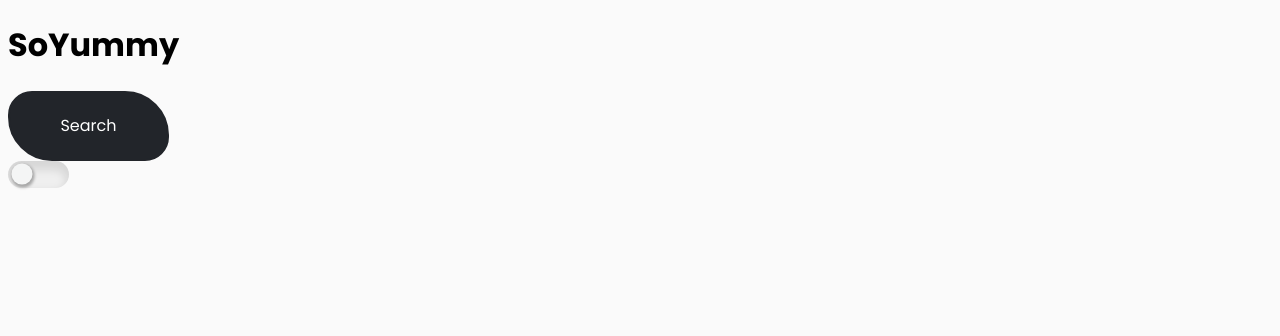
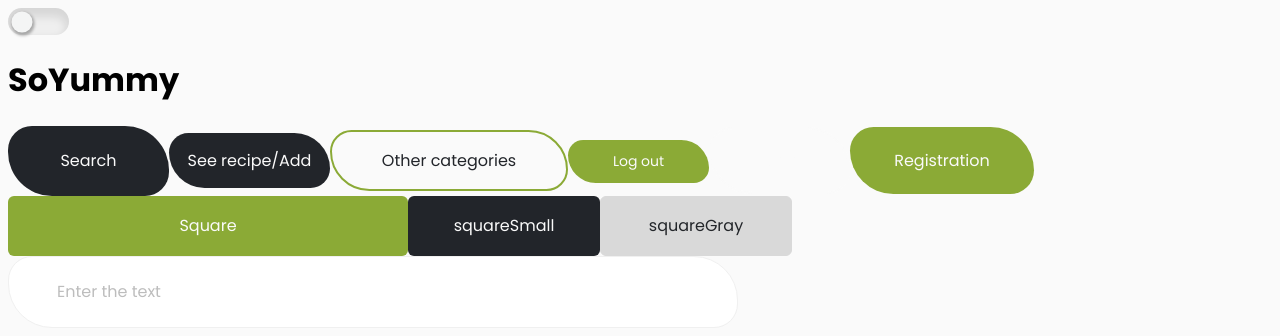
Before and after one commit to DominikDanielewicz/SoYummy, a React (Vite) app: page / in a window 1280 px wide. Shown: the top 336 px of the page. Built offline with nearby package versions, Linux system fonts and the light colour scheme; the HTML template or start-up script is replaced by a standard one.

Commit message:
Buttons, SearchInput components
All buttons prepared according to a variant type passed as a prop. Search input for Search component. More theme (colors, fonts, rem units) adjustments.

```diff
--- a/src/App.jsx
+++ b/src/App.jsx
@@ -1,10 +1,11 @@
 import './App.css';
-import Button from './components/Button/Button';
+import Button from './components/Button/Button.styled';
 import { ThemeProvider } from 'styled-components';
 import { GlobalStyles, lightTheme, darkTheme } from './styles/themes';
 import { useSelector } from 'react-redux';
 import { selectTheme } from './redux/theme/selectors';
 import ThemeSwitcher from './components/ThemeSwitcher/ThemeSwitcher';
+import SearchInput from './components/SearchInput/SearchInput';
 
 const App = () => {
   const themeType = useSelector(selectTheme);
@@ -13,9 +14,18 @@ const App = () => {
   return (
     <ThemeProvider theme={theme}>
       <GlobalStyles />
+      <ThemeSwitcher />
       <h1>SoYummy</h1>
       <Button>Search</Button>
-      <ThemeSwitcher />
+      <Button $variant="roundedSmall">See recipe/Add</Button>
+      <Button $variant="category">Other categories</Button>
+      <Button $variant="logout">Log out</Button>
+      <Button $variant="signin">Sign in</Button>
+      <Button $variant="register">Registration</Button>
+      <Button $variant="square">Square</Button>
+      <Button $variant="squareSmall">squareSmall</Button>
+      <Button $variant="squareGray">squareGray</Button>
+      <SearchInput placeholder="Enter the text" type="text" />
     </ThemeProvider>
   );
 };
--- a/src/components/Button/Button.styled.js
+++ b/src/components/Button/Button.styled.js
@@ -1,21 +1,142 @@
-import styled from 'styled-components';
+import styled, { css } from 'styled-components';
+import { colors } from '../../styles/themes';
 
 const StyledButton = styled.button`
-  width: 161px;
-  height: 70px;
+  min-width: 16.1rem;
+  height: 7rem;
   background-color: ${props => props.theme.color.button.primary};
-  color: #fff;
-  border-radius: 24px 44px;
-  border: 2px solid ${props => props.theme.color.button.primary};
+  color: ${colors.mainLight};
+  border-radius: 2.4rem 4.4rem;
+  border: none;
+  transition: background-color 150ms;
+  font-size: 1.6rem;
+  line-height: 1.125;
 
   &:hover,
   &:focus,
   &:active {
     background-color: ${props => props.theme.color.button.secondary};
-    border: 2px solid ${props => props.theme.color.button.secondary};
-    transition: background-color 150ms, border 150ms;
-    outline: none;
   }
+
+  ${props =>
+    props.$variant === 'roundedSmall' &&
+    css`
+      height: 5.5rem;
+    `}
+
+  ${props =>
+    props.$variant === 'category' &&
+    css`
+      min-width: 23.8rem;
+      height: 6.1rem;
+      background-color: ${colors.transparent};
+      border: 0.2rem solid ${colors.brand};
+      color: ${colors.mainAccent};
+      transition: color 150ms;
+
+      &:hover,
+      &:focus,
+      &:active {
+        background-color: ${colors.brand};
+        color: ${colors.mainLight};
+      }
+    `}
+
+  ${props =>
+    props.$variant === 'logout' &&
+    css`
+      min-width: 14.1rem;
+      height: 4.3rem;
+      background-color: ${colors.brand};
+      border-radius: 2.4rem 4.4rem;
+      font-size: 1.4rem;
+
+      &:hover,
+      &:focus,
+      &:active {
+        background-color: ${colors.mainAccent};
+      }
+    `}
+
+  ${props =>
+    props.$variant === 'signin' &&
+    css`
+      min-width: 14.1rem;
+      height: 6.7rem;
+      background-color: ${colors.transparent};
+      border: 0.2rem solid ${colors.mainLight};
+      transition: color 150ms, border 150ms;
+
+      &:hover,
+      &:focus,
+      &:active {
+        background-color: ${colors.transparent};
+        border: 0.2rem solid ${colors.brand};
+        color: ${colors.brand};
+      }
+    `}
+
+    ${props =>
+    props.$variant === 'register' &&
+    css`
+      min-width: 18.4rem;
+      height: 6.7rem;
+      background-color: ${colors.brand};
+
+      &:hover,
+      &:focus,
+      &:active {
+        background-color: ${colors.mainAccent};
+      }
+    `}
+
+    ${props =>
+    props.$variant === 'square' &&
+    css`
+      max-width: 40rem;
+      width: 100%;
+      min-width: 13.7rem;
+      height: 6rem;
+      border-radius: 0.6rem;
+      background-color: ${props => props.theme.color.button.secondary};
+      transition: color 150ms;
+
+      &:hover,
+      &:focus,
+      &:active {
+        color: ${props => props.theme.color.button.primary};
+      }
+    `}
+
+    ${props =>
+    props.$variant === 'squareSmall' &&
+    css`
+      max-width: 19.2rem;
+      width: 19.2rem;
+      min-width: 13.7rem;
+      height: 6rem;
+      border-radius: 0.6rem;
+    `}
+
+    ${props =>
+    props.$variant === 'squareGray' &&
+    css`
+      max-width: 19.2rem;
+      width: 19.2rem;
+      min-width: 13.7rem;
+      height: 6rem;
+      border-radius: 0.6rem;
+      border: 1px solid ${colors.mainNeutral};
+      background-color: ${colors.mainNeutral};
+      color: ${colors.secondaryDark};
+
+      &:hover,
+      &:focus,
+      &:active {
+        border: 1px solid ${colors.secondaryDark};
+        background-color: ${colors.transparent};
+      }
+    `}
 `;
 
 export default StyledButton;
--- /dev/null
+++ b/src/components/SearchInput/SearchInput.jsx
@@ -0,0 +1,12 @@
+import { StyledSearchInput } from './SearchInput.styled';
+import { PropTypes } from 'prop-types';
+
+const SearchInput = ({ placeholder }) => {
+  return <StyledSearchInput placeholder={placeholder} />;
+};
+
+SearchInput.propTypes = {
+  placeholder: PropTypes.string,
+};
+
+export default SearchInput;
--- /dev/null
+++ b/src/components/SearchInput/SearchInput.styled.js
@@ -0,0 +1,26 @@
+import styled from 'styled-components';
+import { colors } from '../../styles/themes';
+
+export const StyledSearchInput = styled.input`
+  max-width: 51rem;
+  width: 100%;
+  min-width: 29.5rem;
+  height: 7rem;
+  border: 0.1rem solid ${props => props.theme.color.search.primary};
+  border-radius: 2.4rem 4.4rem;
+  background-color: ${props => props.theme.color.search.accent};
+  color: ${props => props.theme.color.search.secondary};
+  padding: 0 17rem 0 4.8rem;
+  transition: background-color 250ms, color 250ms, border 250ms;
+
+  &:hover,
+  &:active,
+  &:focus {
+    color: ${props => props.theme.color.search.tertiary};
+    border: 0.1rem solid ${colors.secondaryAccent};
+  }
+
+  &::placeholder {
+    color: ${props => props.theme.color.search.secondary};
+  }
+`;
--- a/src/components/ThemeSwitcher/ThemeSwitcher.styled.js
+++ b/src/components/ThemeSwitcher/ThemeSwitcher.styled.js
@@ -1,12 +1,13 @@
 import styled from 'styled-components';
+import { colors } from '../../styles/themes';
 
 export const Switch = styled.div`
   position: relative;
-  width: 61px;
-  height: 27px;
+  width: 6.1rem;
+  height: 2.7rem;
   border-radius: 20px;
-  background-color: ${props => (props.value ? '#8BAA36' : '#efefef')};
-  box-shadow: 0px 6px 8px 3px rgba(0, 0, 0, 0.1) inset;
+  background-color: ${props => (props.value ? colors.brand : colors.switchbg)};
+  box-shadow: 0rem 0.6rem 0.8rem 0.3rem rgba(0, 0, 0, 0.1) inset;
   cursor: pointer;
   transition: background-color 250ms;
 
@@ -16,10 +17,10 @@ export const Switch = styled.div`
     top: 50%;
     left: ${props => (props.value ? '77%' : '23%')};
     transform: translate(-50%, -50%);
-    background-color: #f4f5f5;
-    border-radius: 20px;
-    width: 21px;
-    height: 21px;
+    background-color: ${colors.switchbtn};
+    border-radius: 2rem;
+    width: 2.1rem;
+    height: 2.1rem;
     box-shadow: ${props =>
       props.value ? '-2px 1px 3px 1px rgba(0, 0, 0, 0.2)' : '1px 2px 3px 1px rgba(0, 0, 0, 0.3)'};
     transition: left 250ms, box-shadow 250ms;
--- a/src/styles/themes.js
+++ b/src/styles/themes.js
@@ -18,21 +18,63 @@ const typography = {
     semiBold: '600',
     bold: '700',
   },
-  size: {},
+  size: {
+    tiny: '0.8rem',
+    mini: '1rem',
+    small: '1.2rem',
+    normal: '1.4rem',
+    regular: '1.6rem',
+    moderate: '1.8rem',
+    fair: '2rem',
+    average: '2.4rem',
+    substantial: '2.8rem',
+    medium: '3.2rem',
+    great: '4.4rem',
+    // extensive: '4.6rem',
+    big: '6rem',
+    large: '7.2rem',
+    colossal: '10rem',
+    // huge: '11rem',
+  },
 };
 
 const colors = {
   white: '#FFFFFF',
   black: '#000000',
   transparent: 'transparent',
+  brand: '#8BAA36',
+  brandVariant: '#EBF3D4',
   mainLight: '#FAFAFA',
   mainDark: '#1E1F28',
-  titleLight: '#001833',
-  headingLight: '#3E4462',
-  brand: '#8BAA36',
-  buttonDark: '#22252A',
-  placeholder: '#bdbdbd',
+  mainDarkContrast: '#2A2C36',
+  mainNeutral: '#D9D9D9',
+  mainAccent: '#22252A',
+  primaryDark: '#001833',
+  secondaryDark: '#23262A',
+  tertiaryDark: '#3E4462',
+  primaryAccent: '#7d7d7d',
+  secondaryAccent: '#8c8d91',
+  tertiaryAccent: '#BDBDBD',
+  danger: '#E74A3B',
+  success: '#3CBC81',
+  warning: '#F6C23E',
+  copyright: '#8e8f92',
+  inputNormalColor: '#d0d1d3',
+  inputNormalBorder: '#23262a4d',
+  switchbg: '#efefef',
+  switchbtn: '#f4f5f5',
+  searchBorder: '#f0f0f0',
 };
+
+//FAFAFA 0.1 #fafafa1a
+//FAFAFA 0.2 #fafafa33
+//FAFAFA 0.3 #fafafa4d
+//FAFAFA 0.4 #fafafa66
+//FAFAFA 0.5 #fafafa80
+//FAFAFA 0.6 #fafafa99
+//FAFAFA 0.7 #fafafab3
+//FAFAFA 0.8 #fafafacc
+//FAFAFA 0.9 #fafafae6
 
 const lightTheme = {
   color: {
@@ -40,8 +82,15 @@ const lightTheme = {
       primary: colors.mainLight,
     },
     button: {
-      primary: colors.buttonDark,
+      primary: colors.mainAccent,
       secondary: colors.brand,
+      tertiary: colors.brand,
+    },
+    search: {
+      primary: colors.searchBorder,
+      secondary: colors.tertiaryAccent,
+      tertiary: colors.secondaryDark,
+      accent: colors.white,
     },
   },
 
@@ -56,7 +105,14 @@ const darkTheme = {
     },
     button: {
       primary: colors.brand,
-      secondary: colors.buttonDark,
+      secondary: colors.mainAccent,
+      tertiary: colors.mainAccent,
+    },
+    search: {
+      primary: colors.secondaryAccent,
+      secondary: colors.secondaryAccent,
+      tertiary: colors.mainLight,
+      accent: colors.transparent,
     },
   },
 
@@ -73,8 +129,13 @@ const GlobalStyles = styled.createGlobalStyle`
     padding: 0;
   }
 
+  html {
+    font-size: 62.5%;
+  }
+
   body {
     background-color: ${props => props.theme.color.background.primary};
+    transition: background-color 250ms;
     min-height: 100vh;
     line-height: 1.5;
     -webkit-font-smoothing: antialiased;
@@ -82,6 +143,7 @@ const GlobalStyles = styled.createGlobalStyle`
     text-rendering: optimizeSpeed;
     font-family: 'poppins';
     font-weight: ${typography.weight.regular};
+    font-size: 1.6rem;
   }
 
   a {
```
